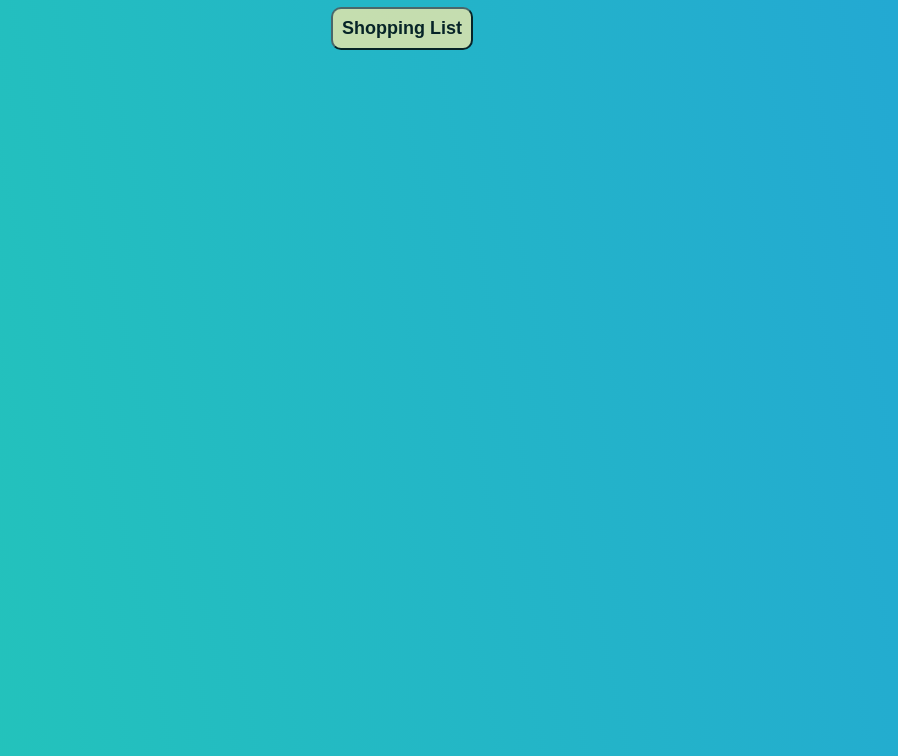
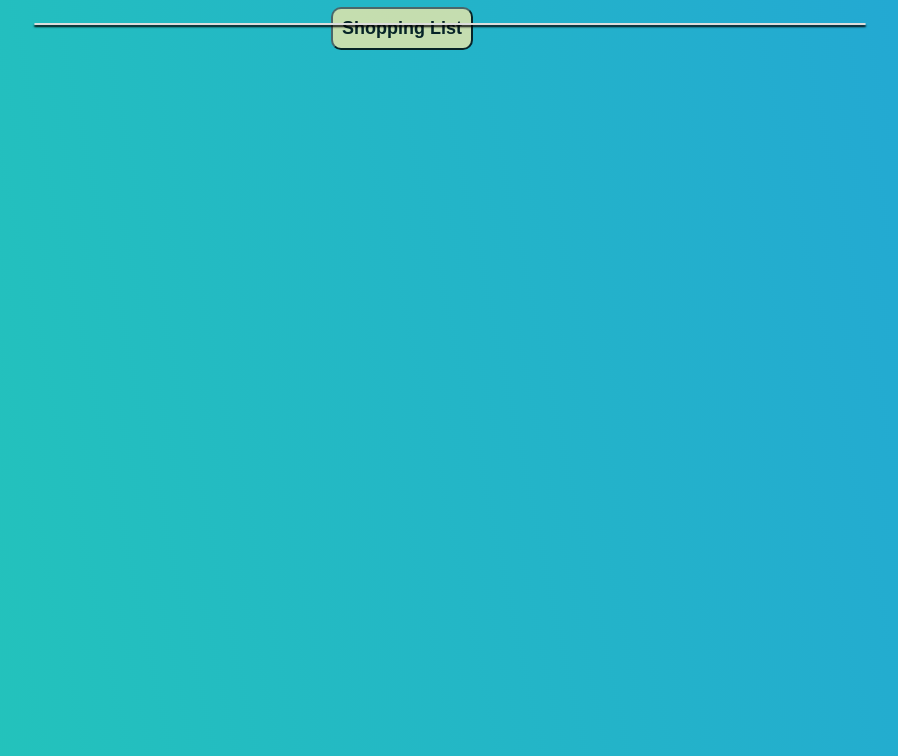
Before and after one commit to ReshmaSabareesh/Shopppinglist, a plain HTML site: page index.html in a window 1280 px wide. Shown: the part 73-829 px from the top of the page, without its empty margins (238-1136 px from the left). Drawn offline with Linux system fonts and the light colour scheme.

Commit message:
Update style.css

```diff
--- a/style.css
+++ b/style.css
@@ -28,10 +28,10 @@ body{
     left:17em;
     width: 65%;
     font-family: Arial, Helvetica, sans-serif;
-    border-collapse: collapse;
+     /* border-collapse: collapse; */
     border: 1.5px solid #ddd;
     text-align: center;
-    box-shadow: 0px 2px 2px 0px purple;
+    box-shadow: 0px 2px 2px 0px black;
     border-radius: 15px;
 }
 #list td{
@@ -40,8 +40,8 @@ body{
 }
 #list tr:hover{
 background-color:green;
+}
 
-}
 #things{
     background-color:palegoldenrod;
     color:black;
```
